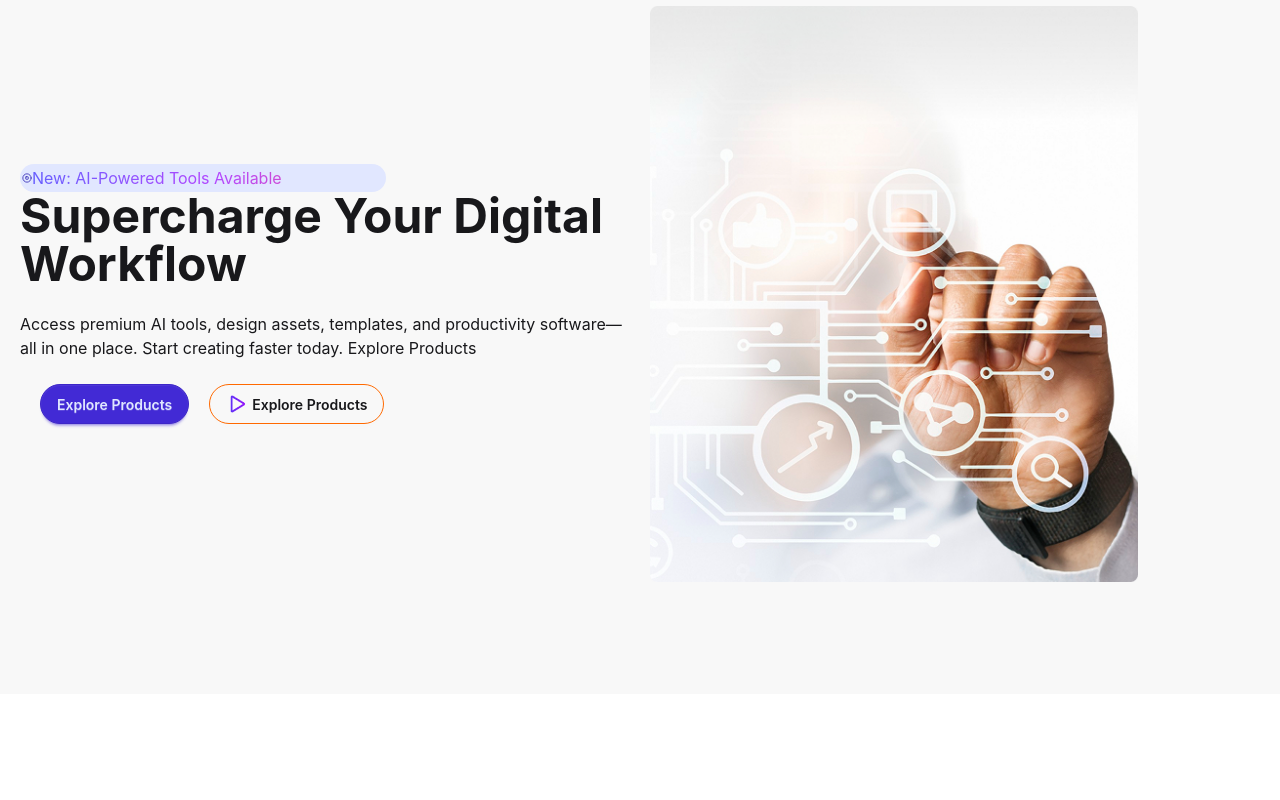
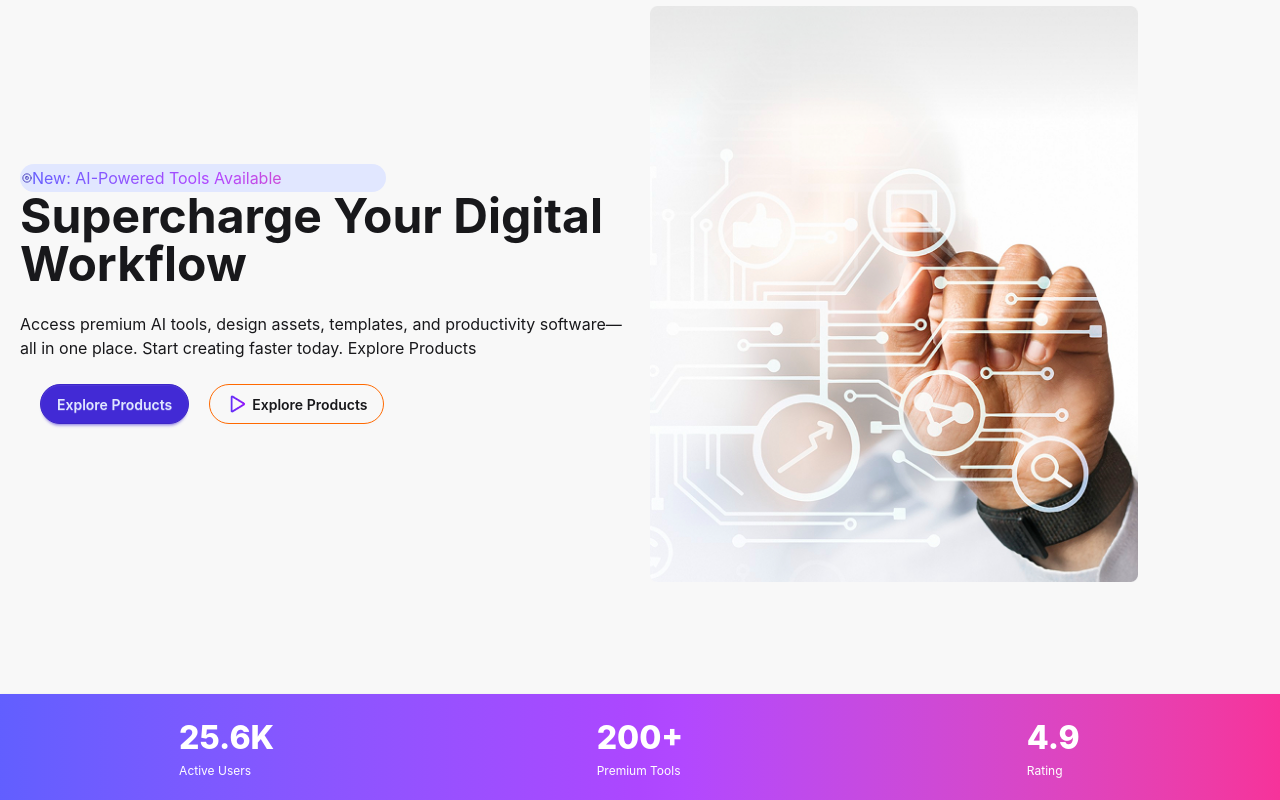
Before and after one commit to tareq-360/React-Single-Page-Application, a React (Vite) app: page / in a window 1280 px wide. Shown: the part 195-995 px from the top of the page. Before the commit the page ends 889 px from the top, so only its background shows below. Built offline with nearby package versions, Linux system fonts and the light colour scheme.

Commit message:
rating section done

```diff
--- a/src/App.jsx
+++ b/src/App.jsx
@@ -1,5 +1,6 @@
 import Hero from "./Component/HeroSection/Hero"
 import Navbar from "./Component/Navbar/Navbar"
+import Rating from "./Component/RatingSection/Rating"
 
 function App() {
 
@@ -8,6 +9,7 @@ function App() {
     <>
       <Navbar></Navbar>
       <Hero></Hero>
+      <Rating></Rating>
     </>
   )
 }
--- /dev/null
+++ b/src/Component/RatingSection/Rating.jsx
@@ -0,0 +1,30 @@
+import React from 'react';
+
+const Rating = () => {
+    return (
+        <div className=' '>
+            <div className="shadow container mx-auto grid grid-cols-3 p-5 bg-gradient-to-r from-indigo-500 via-purple-500 to-pink-500 ...">
+                <div className="md:mx-auto">
+
+                    <div className="stat-value text-white">25.6K</div>
+                    <div className="stat-desc text-white">Active Users</div>
+                </div>
+
+                <div className="md:mx-auto">
+
+
+                    <div className="stat-value text-white">200+</div>
+                    <div className="stat-desc text-white">Premium Tools</div>
+                </div>
+
+                <div className="md:mx-auto text-white">
+
+                    <div className="stat-value ">4.9</div>
+                    <div className="stat-title text-white" >Rating</div>
+                </div>
+            </div>
+        </div>
+    );
+};
+
+export default Rating;
```
